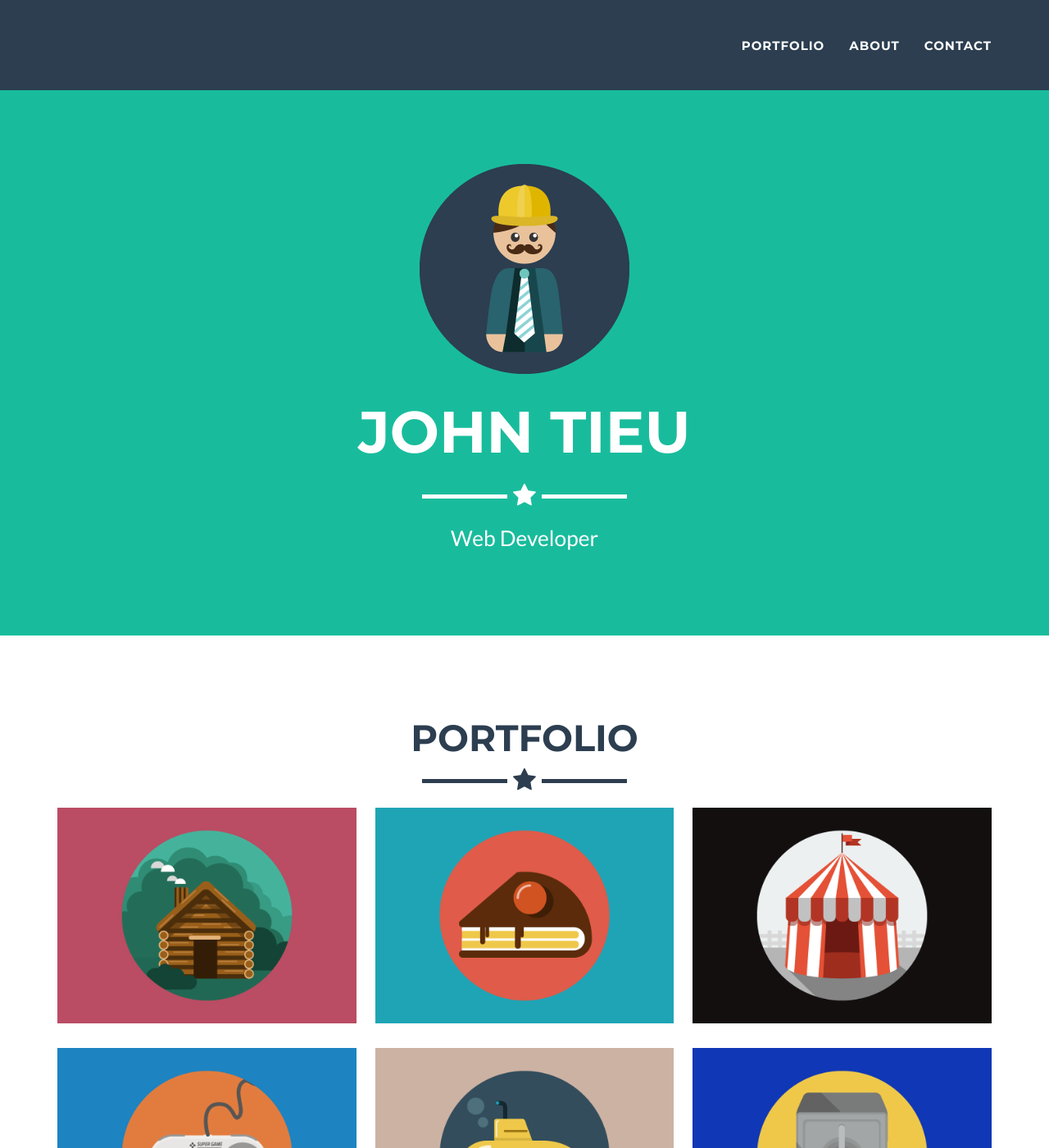
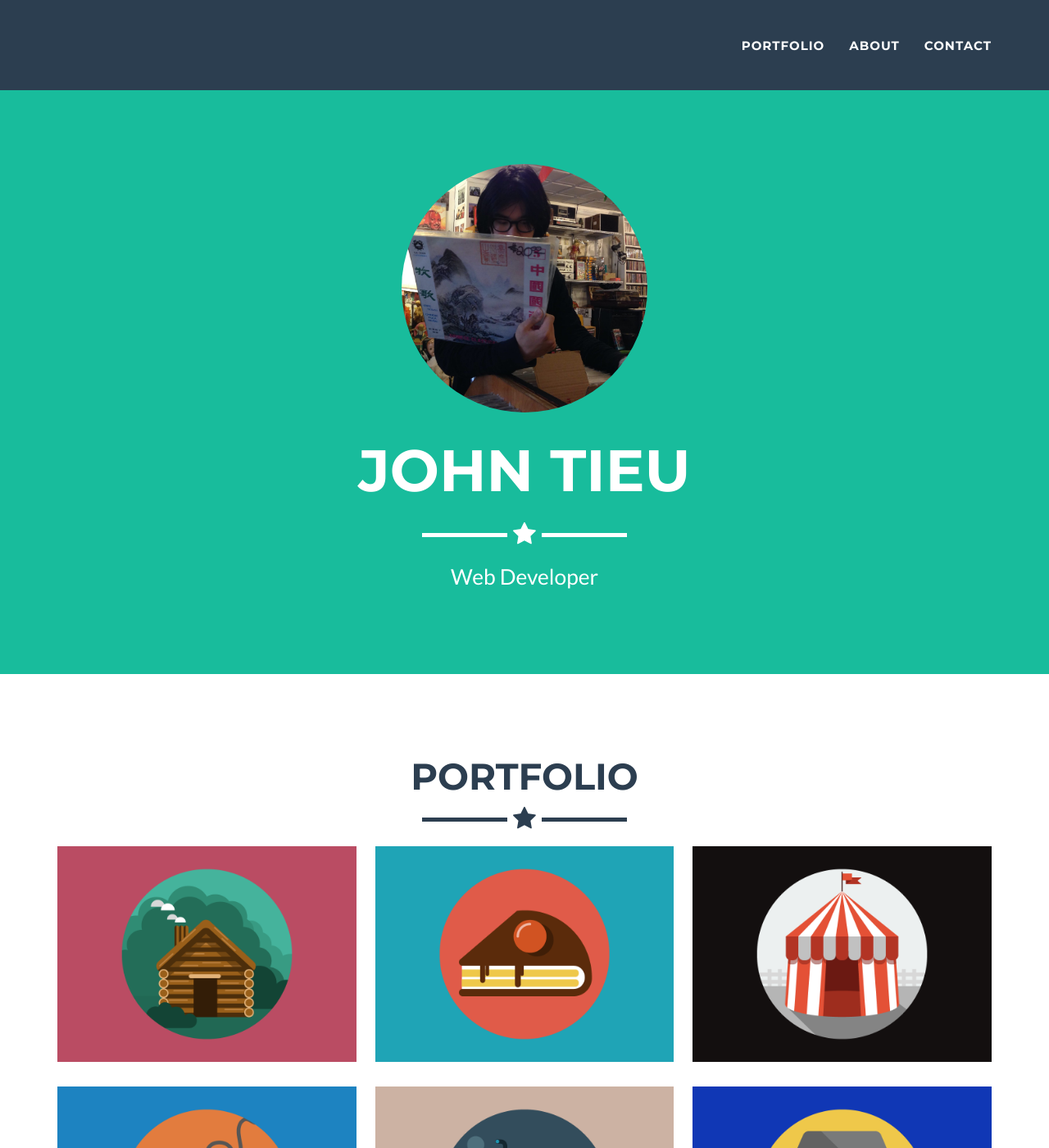
Before and after one commit to jt5301/jt5301.github.io, a Jekyll site: the page built from _posts/2014-07-18-project-1.markdown, in a window 1280 px wide and 1400 px high. Shown: the whole window at 82% size. Built offline with Jekyll 4.4.1, drawn with Linux system fonts in a browser that asks for light colours.

Commit message:
test change prof pic

```diff
--- a/_includes/css/main.css
+++ b/_includes/css/main.css
@@ -94,6 +94,9 @@ header .container {
 header img {
     display: block;
     margin: 0 auto 20px;
+    width:300px;
+    height:300px;
+    border-radius:100%
 }
 
 header .intro-text .name {
```
Also changed, not shown: img/profile.png.
